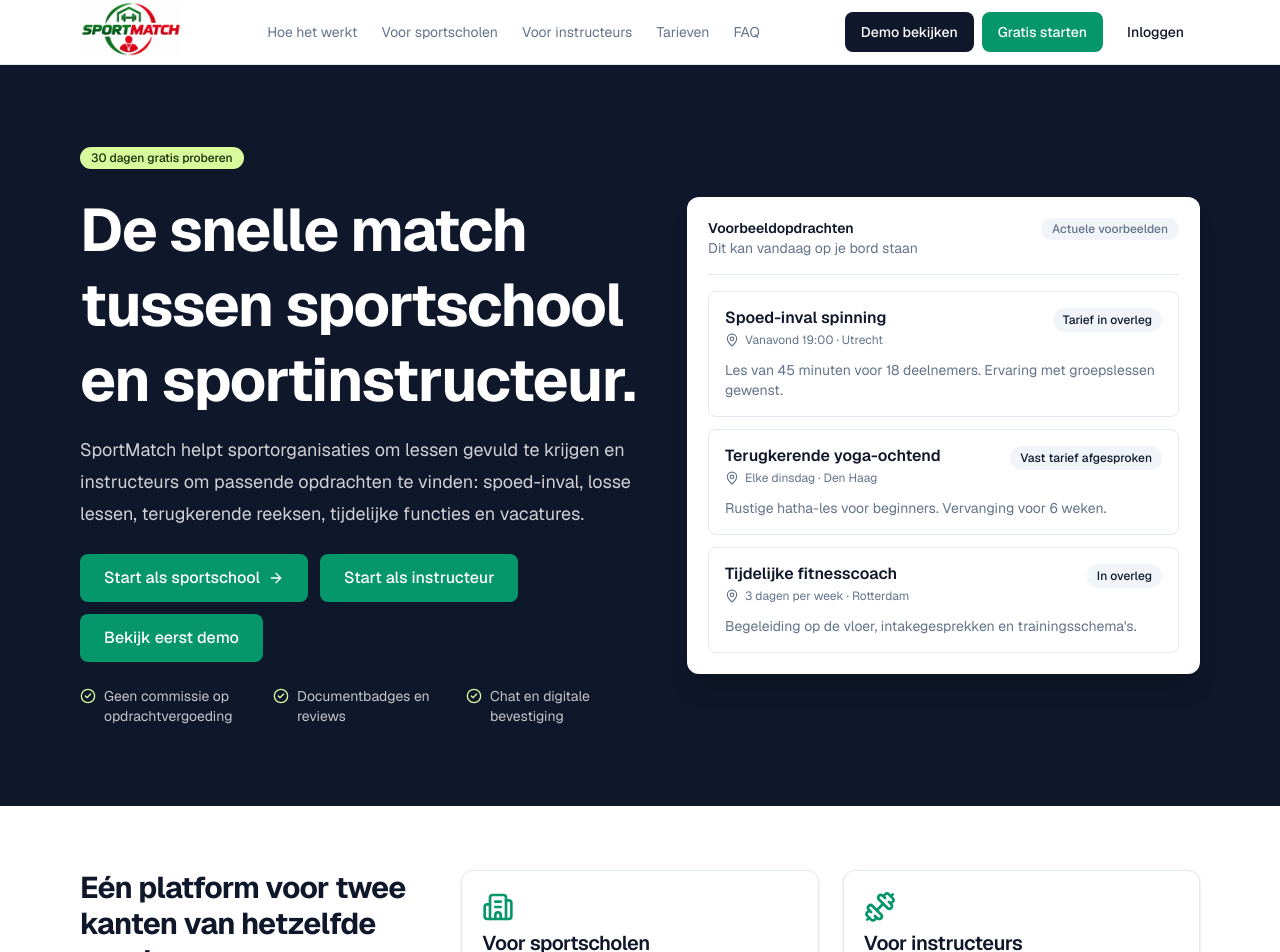
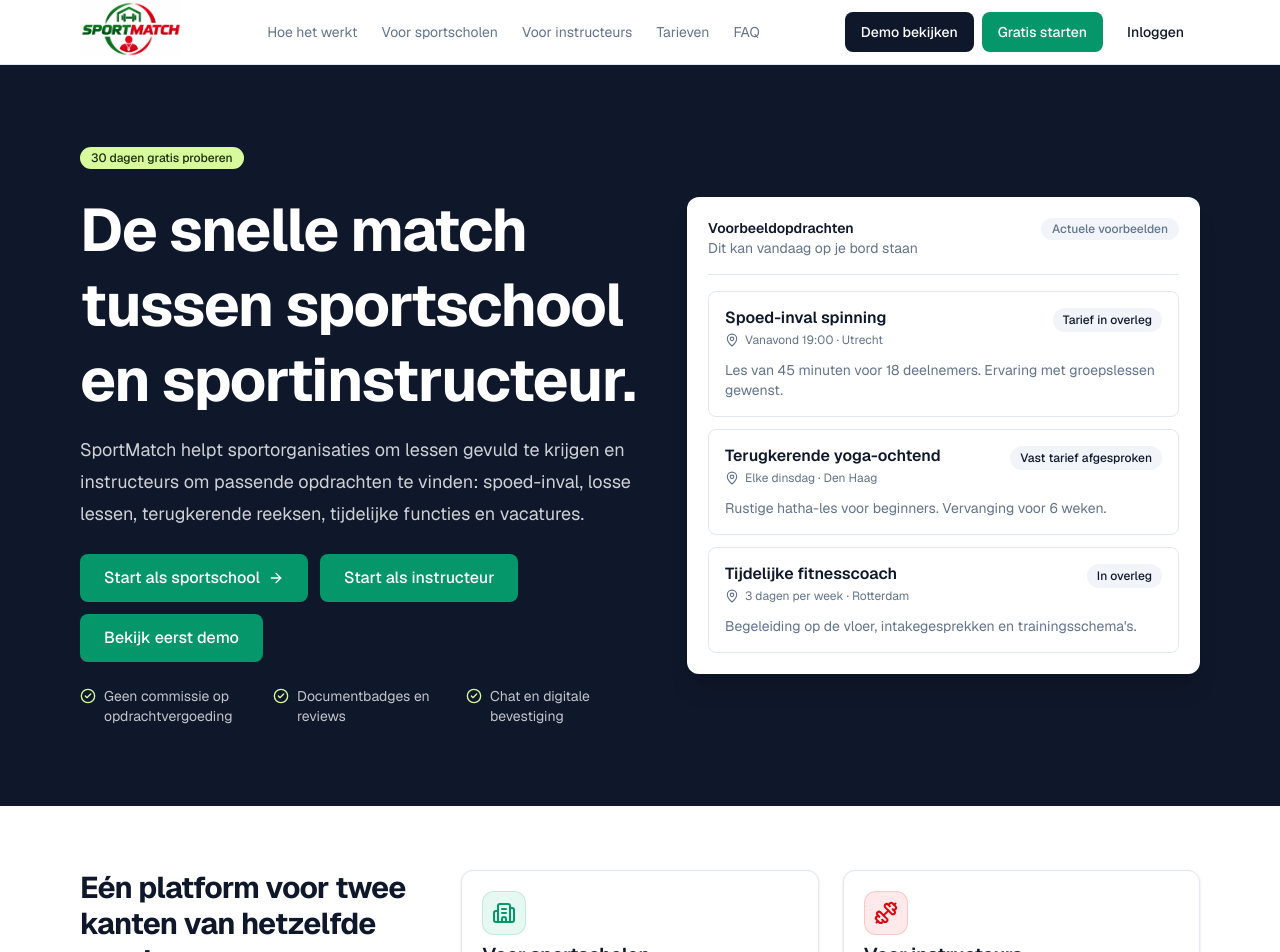
Before and after one commit to maxcrijnen-alt/sportmatch-zzp, a Next.js app: page / in a window 1280 px wide. Shown: the top 952 px of the page. Built offline with nearby package versions, Linux system fonts and the light colour scheme.

Commit message:
brand: use role colors on homepage

```diff
--- a/src/app/(public)/page.tsx
+++ b/src/app/(public)/page.tsx
@@ -3,11 +3,9 @@ import Link from "next/link";
 import {
   ArrowRight,
   BadgeCheck,
-  Building2,
   CalendarClock,
   CheckCircle2,
   Clock3,
-  Dumbbell,
   MapPin,
   MessageSquare,
   Search,
@@ -18,6 +16,7 @@ import {
 } from "lucide-react";
 import { Alert, AlertDescription, AlertTitle } from "@/components/ui/alert";
 import { Badge } from "@/components/ui/badge";
+import { RoleIcon } from "@/components/brand/role-icon";
 import { Button } from "@/components/ui/button";
 import { Card, CardContent, CardHeader, CardTitle } from "@/components/ui/card";
 import { BRAND } from "@/lib/branding";
@@ -269,7 +268,7 @@ export default function HomePage() {
           </div>
           <Card className="h-full">
             <CardHeader>
-              <Building2 className="h-8 w-8 text-primary" />
+              <RoleIcon className="h-11 w-11" iconClassName="h-6 w-6" role="organization" />
               <CardTitle className="text-xl">Voor sportscholen</CardTitle>
             </CardHeader>
             <CardContent className="space-y-3 text-sm text-muted-foreground">
@@ -286,7 +285,7 @@ export default function HomePage() {
           </Card>
           <Card className="h-full">
             <CardHeader>
-              <Dumbbell className="h-8 w-8 text-primary" />
+              <RoleIcon className="h-11 w-11" iconClassName="h-6 w-6" role="instructor" />
               <CardTitle className="text-xl">Voor instructeurs</CardTitle>
             </CardHeader>
             <CardContent className="space-y-3 text-sm text-muted-foreground">
```
